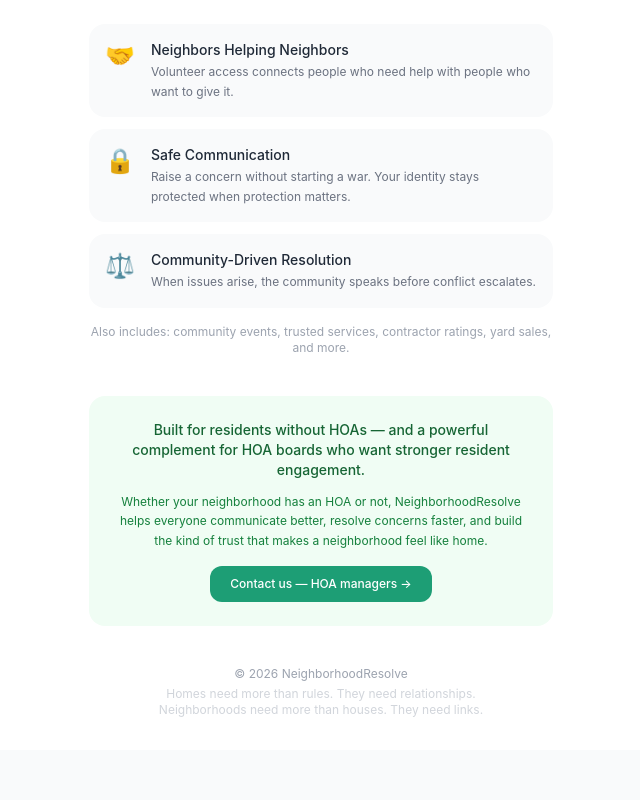
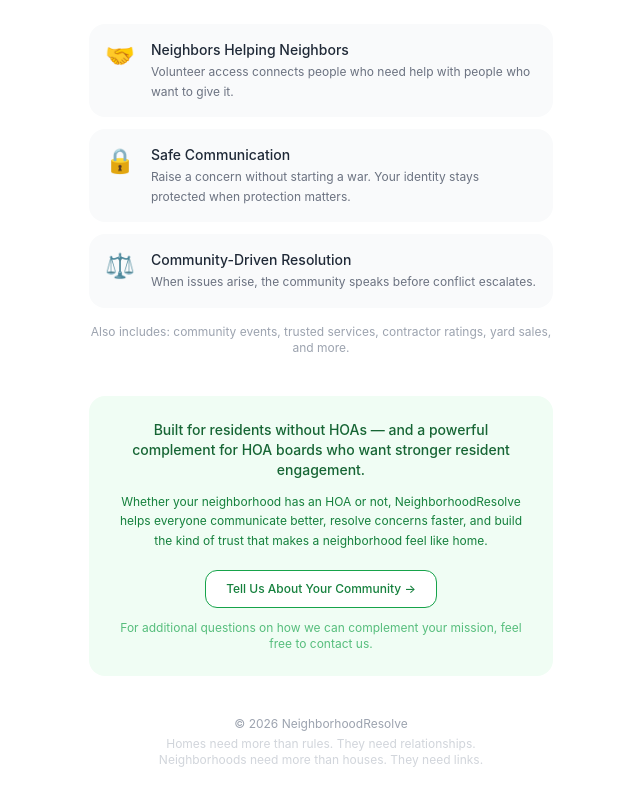
Before and after one commit to Eviotis/neighborhoodresolve, a Next.js app: page / in a window 1280 px wide. Shown: the part 554-1354 px from the top of the page, without its empty margins (319-959 px from the left). Before the commit the page ends 1304 px from the top, so only its background shows below. Built offline with nearby package versions, Linux system fonts and the light colour scheme; no server answers.

Commit message:
Landing page community focus final

```diff
--- a/app/page.tsx
+++ b/app/page.tsx
@@ -111,13 +111,14 @@
       <div className="px-6 pb-10 max-w-lg mx-auto">
         <div className="bg-green-50 rounded-2xl p-6 text-center">
           <p className="text-sm font-medium text-green-800 mb-3">Built for residents without HOAs — and a powerful complement for HOA boards who want stronger resident engagement.</p>
-          <p className="text-xs text-green-700 leading-relaxed mb-4">
+          <p className="text-xs text-green-700 leading-relaxed mb-5">
             Whether your neighborhood has an HOA or not, NeighborhoodResolve helps everyone communicate better, resolve concerns faster, and build the kind of trust that makes a neighborhood feel like home.
           </p>
-          <a href="mailto:johnanagnostou@gmail.com?subject=HOA Partnership Inquiry - NeighborhoodResolve&body=Hello,%0A%0AI manage an HOA and would like to learn how NeighborhoodResolve can work alongside our community.%0A%0AHOA Name:%0ANumber of homes:%0ALocation:%0A%0AThank you."
-            className="inline-block px-5 py-2.5 rounded-xl text-xs font-medium text-white" style={{background:'#1D9E75'}}>
-            Contact us — HOA managers →
+          <a href="mailto:johnanagnostou@gmail.com?subject=Tell Us About Your Community - NeighborhoodResolve&body=Hello,%0A%0AWe would love to learn more about your community and how NeighborhoodResolve can help.%0A%0ACommunity Name:%0ANumber of homes:%0ALocation:%0AHow can we help?%0A%0AThank you."
+            className="inline-block px-5 py-2.5 rounded-xl text-xs font-medium border border-green-600 text-green-700 bg-white">
+            Tell Us About Your Community →
           </a>
+          <p className="text-xs text-green-600 mt-3 opacity-70">For additional questions on how we can complement your mission, feel free to contact us.</p>
         </div>
       </div>
 
```
